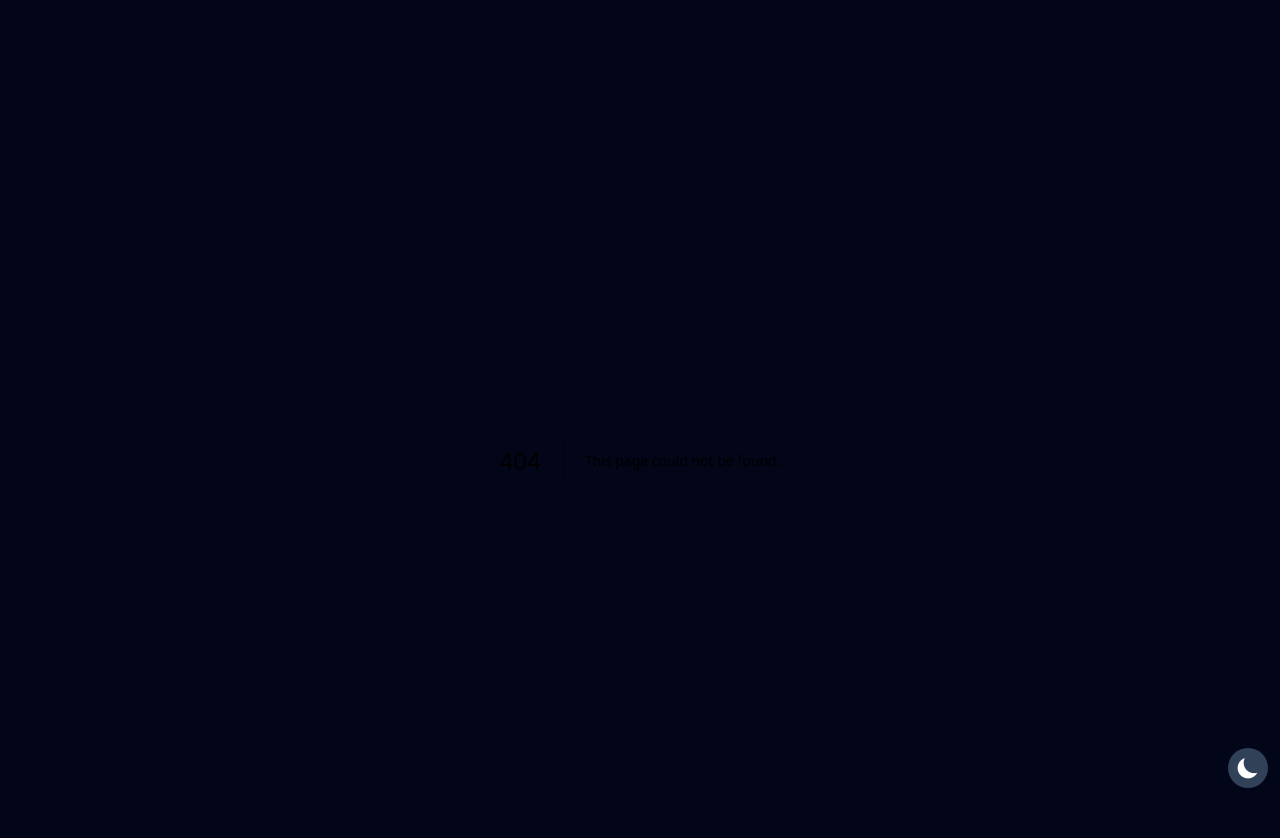
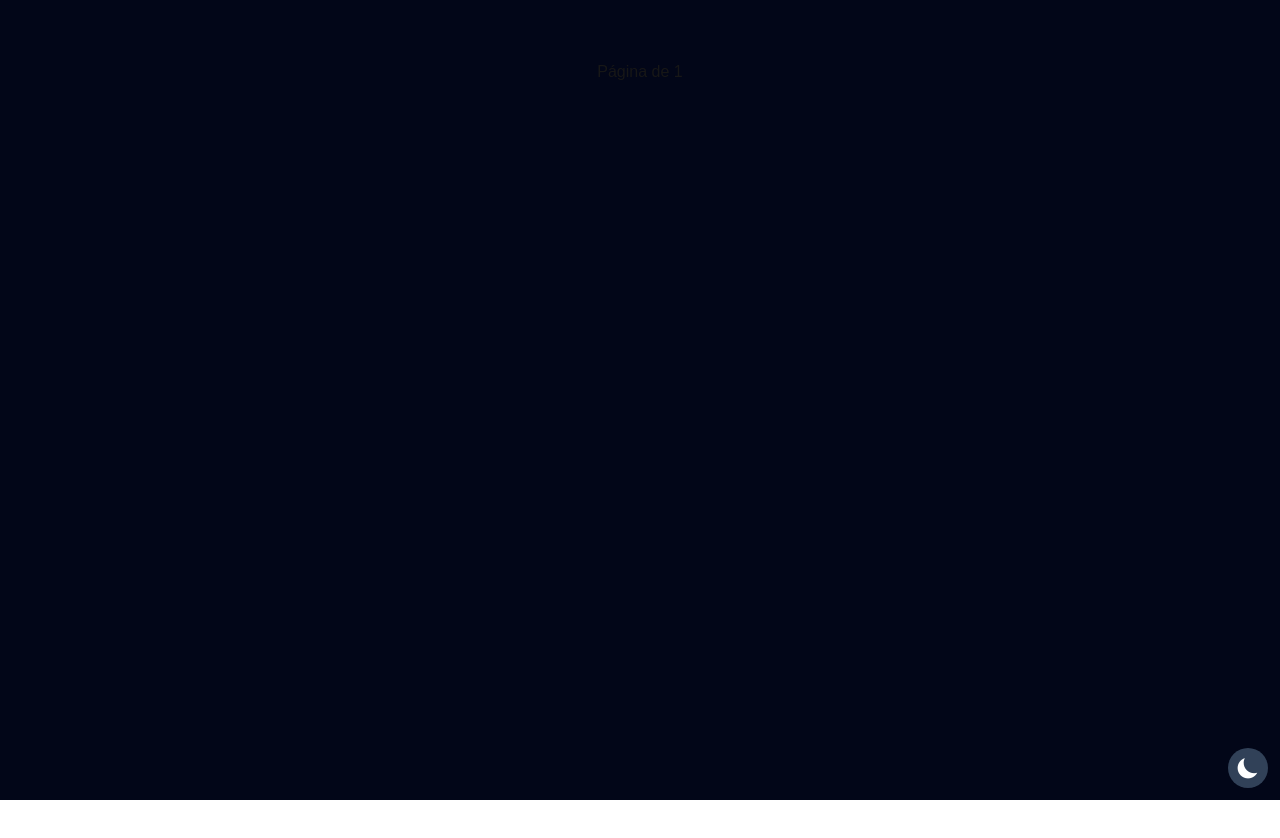
Before and after one commit to Gustaa13/React, a Next.js app in the folder reactStudies/: page /1 in a window 1280 px wide. Before the commit this address had no page. Shown: the top 838 px of the page. After the commit the page ends 800 px from the top, so only its background shows below. Built offline with nearby package versions, Linux system fonts and the light colour scheme.

Commit message:
Excluindo rotas, usando grupos de rotas e rotas dinâmicas

```diff
--- /dev/null
+++ b/reactStudies/src/app/[dinamic]/page.tsx
@@ -0,0 +1,15 @@
+type PageProps = {
+    params: {
+        dinamic: string;
+    }
+}
+
+const Page = async ({ params }: PageProps) => {
+    return(
+        <div>
+            Página de {params.dinamic}
+        </div>
+    );
+}
+
+export default Page;
--- /dev/null
+++ b/reactStudies/src/app/_excluded/page.tsx
@@ -0,0 +1,9 @@
+const Page = () => {
+    return(
+        <div>
+            Página excluída
+        </div>
+    );
+}
+
+export default Page;
```
Also changed, not shown: reactStudies/src/app/(group)/introduction/page.tsx (renamed from reactStudies/src/app/pages/introduction/page.tsx), reactStudies/src/app/(group)/layout.tsx (renamed from reactStudies/src/app/pages/layout.tsx), reactStudies/src/app/(group)/properties/page.tsx (renamed from reactStudies/src/app/pages/properties/page.tsx).
